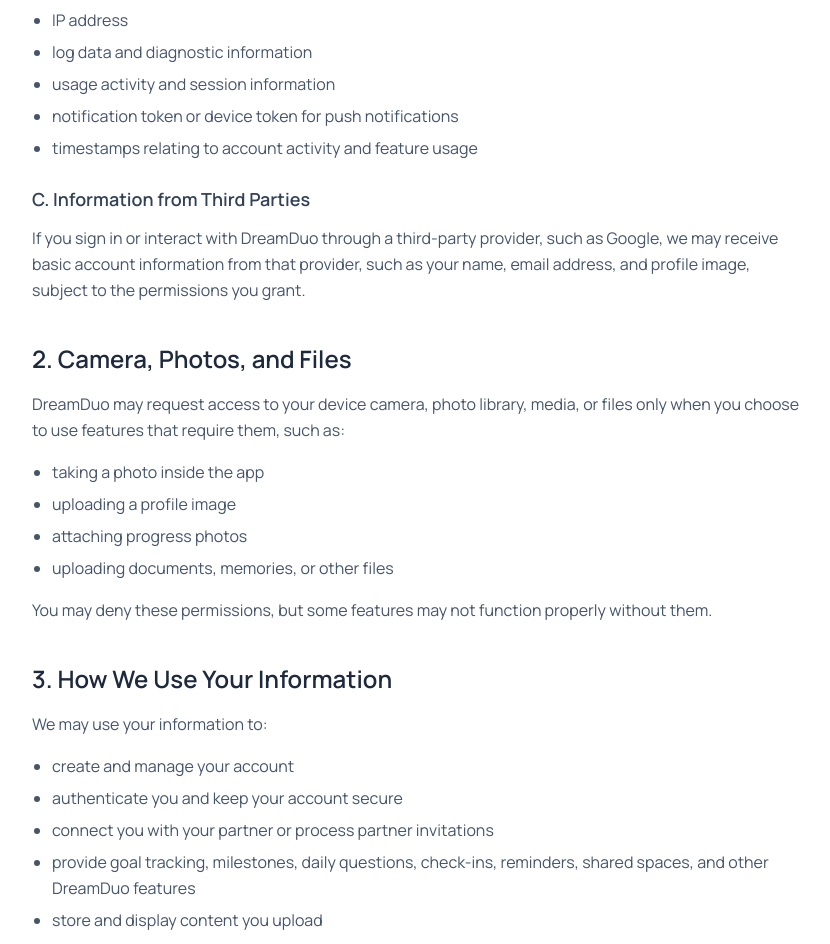
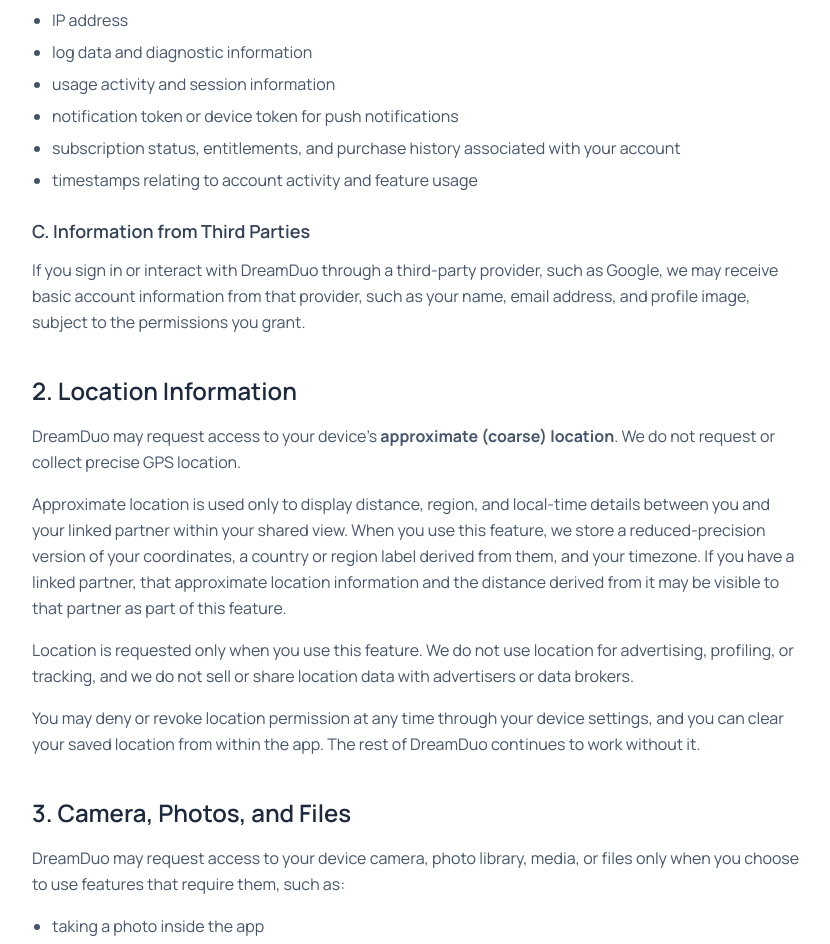
Before and after one commit to ManashJBofficial/dreamduo-landing, a Next.js app: page /privacy-policy in a window 1280 px wide. Shown: the part 1280-2224 px from the top of the page, without its empty margins (224-1054 px from the left). Built offline with nearby package versions, Linux system fonts and the light colour scheme.

Commit message:
update policy and footert

```diff
--- a/src/app/privacy-policy/page.tsx
+++ b/src/app/privacy-policy/page.tsx
@@ -46,7 +46,7 @@
   },
 };
 
-const lastUpdated = "March 22, 2026";
+const lastUpdated = "August 3, 2026";
 const contactEmail = "support@dreamduo.app";
 
 const breadcrumbJsonLd = {
@@ -163,6 +163,10 @@
                       <li>usage activity and session information</li>
                       <li>notification token or device token for push notifications</li>
                       <li>
+                        subscription status, entitlements, and purchase history
+                        associated with your account
+                      </li>
+                      <li>
                         timestamps relating to account activity and feature usage
                       </li>
                     </ul>
@@ -185,7 +189,40 @@
 
               <section className="space-y-4">
                 <h2 className="text-xl font-semibold text-slate-800 sm:text-2xl">
-                  2. Camera, Photos, and Files
+                  2. Location Information
+                </h2>
+                <p>
+                  DreamDuo may request access to your device&apos;s{" "}
+                  <strong>approximate (coarse) location</strong>. We do not
+                  request or collect precise GPS location.
+                </p>
+                <p>
+                  Approximate location is used only to display distance,
+                  region, and local-time details between you and your linked
+                  partner within your shared view. When you use this feature, we
+                  store a reduced-precision version of your coordinates, a
+                  country or region label derived from them, and your timezone.
+                  If you have a linked partner, that approximate location
+                  information and the distance derived from it may be visible to
+                  that partner as part of this feature.
+                </p>
+                <p>
+                  Location is requested only when you use this feature. We do not
+                  use location for advertising, profiling, or tracking, and we do
+                  not sell or share location data with advertisers or data
+                  brokers.
+                </p>
+                <p>
+                  You may deny or revoke location permission at any time through
+                  your device settings, and you can clear your saved location
+                  from within the app. The rest of DreamDuo continues to work
+                  without it.
+                </p>
+              </section>
+
+              <section className="space-y-4">
+                <h2 className="text-xl font-semibold text-slate-800 sm:text-2xl">
+                  3. Camera, Photos, and Files
                 </h2>
                 <p>
                   DreamDuo may request access to your device camera, photo library,
@@ -206,7 +243,7 @@
 
               <section className="space-y-4">
                 <h2 className="text-xl font-semibold text-slate-800 sm:text-2xl">
-                  3. How We Use Your Information
+                  4. How We Use Your Information
                 </h2>
                 <p>We may use your information to:</p>
                 <ul className="list-disc space-y-1.5 pl-5">
@@ -222,6 +259,10 @@
                     send service-related notifications, reminders, updates, and
                     alerts
                   </li>
+                  <li>
+                    manage subscriptions, entitlements, and access to paid
+                    features
+                  </li>
                   <li>personalize the app experience</li>
                   <li>operate, maintain, troubleshoot, and improve the Services</li>
                   <li>
@@ -234,7 +275,7 @@
 
               <section className="space-y-4">
                 <h2 className="text-xl font-semibold text-slate-800 sm:text-2xl">
-                  4. Shared Couple Features
+                  5. Shared Couple Features
                 </h2>
                 <p>
                   DreamDuo includes features designed for shared use between
@@ -263,7 +304,7 @@
 
               <section className="space-y-4">
                 <h2 className="text-xl font-semibold text-slate-800 sm:text-2xl">
-                  5. Notifications
+                  6. Notifications
                 </h2>
                 <p>
                   If you enable notifications, DreamDuo may send push notifications
@@ -285,7 +326,7 @@
 
               <section className="space-y-4">
                 <h2 className="text-xl font-semibold text-slate-800 sm:text-2xl">
-                  6. How We Store and Protect Information
+                  7. How We Store and Protect Information
                 </h2>
                 <p>
                   We use reasonable administrative, technical, and organizational
@@ -295,15 +336,17 @@
                   security.
                 </p>
                 <p>
-                  Your content and account information may be stored and processed
-                  on secure servers and cloud infrastructure used to operate
-                  DreamDuo.
+                  Your content and account information are stored on secure
+                  servers and cloud infrastructure used to operate DreamDuo. Data
+                  is encrypted in transit using industry-standard TLS, and
+                  sensitive content, including files uploaded through our
+                  encrypted file storage, is encrypted at rest.
                 </p>
               </section>
 
               <section className="space-y-4">
                 <h2 className="text-xl font-semibold text-slate-800 sm:text-2xl">
-                  7. When We Share Information
+                  8. When We Share Information
                 </h2>
                 <p>We may share information in the following situations:</p>
 
@@ -372,7 +415,7 @@
 
               <section className="space-y-4">
                 <h2 className="text-xl font-semibold text-slate-800 sm:text-2xl">
-                  8. Data Retention
+                  9. Data Retention
                 </h2>
                 <p>We retain information for as long as reasonably necessary to:</p>
                 <ul className="list-disc space-y-1.5 pl-5">
@@ -394,7 +437,7 @@
 
               <section className="space-y-4">
                 <h2 className="text-xl font-semibold text-slate-800 sm:text-2xl">
-                  9. Your Choices and Rights
+                  10. Your Choices and Rights
                 </h2>
                 <p>
                   Depending on your location and applicable law, you may have the
@@ -414,6 +457,34 @@
                   <li>manage notification preferences through app or device settings</li>
                 </ul>
                 <p>
+                  You can request deletion of your account and associated data at
+                  any time from within the app, or through our web forms:
+                </p>
+                <ul className="list-disc space-y-1.5 pl-5">
+                  <li>
+                    Account deletion:{" "}
+                    <a
+                      href="https://dreamduo.app/account-deletion"
+                      className="font-semibold text-rose-500 hover:text-rose-600"
+                    >
+                      https://dreamduo.app/account-deletion
+                    </a>
+                  </li>
+                  <li>
+                    Data deletion:{" "}
+                    <a
+                      href="https://dreamduo.app/data-deletion"
+                      className="font-semibold text-rose-500 hover:text-rose-600"
+                    >
+                      https://dreamduo.app/data-deletion
+                    </a>
+                  </li>
+                </ul>
+                <p>
+                  Deletion requests are processed within 30 days, except where
+                  retention is required by law.
+                </p>
+                <p>
                   To make a privacy-related request, contact us at{" "}
                   <a
                     href={`mailto:${contactEmail}`}
@@ -427,7 +498,7 @@
 
               <section className="space-y-4">
                 <h2 className="text-xl font-semibold text-slate-800 sm:text-2xl">
-                  10. Third-Party Services
+                  11. Third-Party Services
                 </h2>
                 <p>
                   DreamDuo may rely on third-party services such as sign-in
@@ -442,11 +513,16 @@
                   DreamDuo does not receive your full payment card details from the
                   app store.
                 </p>
+                <p>
+                  DreamDuo does not display advertising, does not use advertising
+                  identifiers, and does not share your information with
+                  advertising networks or data brokers.
+                </p>
               </section>
 
               <section className="space-y-4">
                 <h2 className="text-xl font-semibold text-slate-800 sm:text-2xl">
-                  11. International Data Processing
+                  12. International Data Processing
                 </h2>
                 <p>
                   Your information may be processed and stored in countries other
@@ -458,13 +534,14 @@
 
               <section className="space-y-4">
                 <h2 className="text-xl font-semibold text-slate-800 sm:text-2xl">
-                  12. Children&apos;s Privacy
+                  13. Children&apos;s Privacy
                 </h2>
                 <p>
-                  DreamDuo is not intended for children under the age of 13, and we
-                  do not knowingly collect personal information from children under
-                  13. If you believe that a child has provided personal information
-                  to us, please contact us so we can take appropriate action.
+                  DreamDuo is intended for adults. You must be at least 18 years
+                  old to use the Services, and we do not knowingly collect
+                  personal information from anyone under 18. If you believe that
+                  someone under 18 has provided personal information to us,
+                  please contact us so we can take appropriate action.
                 </p>
                 <p>
                   If a higher minimum age applies under the law in your
@@ -474,7 +551,7 @@
 
               <section className="space-y-4">
                 <h2 className="text-xl font-semibold text-slate-800 sm:text-2xl">
-                  13. Changes to This Privacy Policy
+                  14. Changes to This Privacy Policy
                 </h2>
                 <p>
                   We may update this Privacy Policy from time to time. If we make
@@ -490,7 +567,7 @@
 
               <section className="space-y-4">
                 <h2 className="text-xl font-semibold text-slate-800 sm:text-2xl">
-                  14. Contact Us
+                  15. Contact Us
                 </h2>
                 <p>
                   If you have questions, concerns, or requests related to this
--- a/src/components/footer.tsx
+++ b/src/components/footer.tsx
@@ -39,7 +39,7 @@
               Delete Data
             </Link>
             <Link
-              href="mailto:hello@dreamduo.app"
+              href="mailto:support@dreamduo.app"
               className="text-xs text-slate-500 transition-colors hover:text-slate-300 sm:text-sm"
             >
               Contact
```
